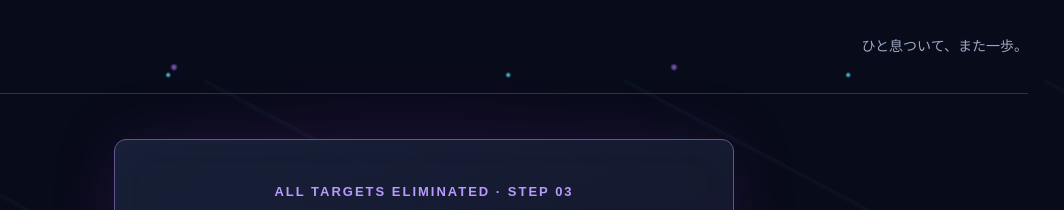
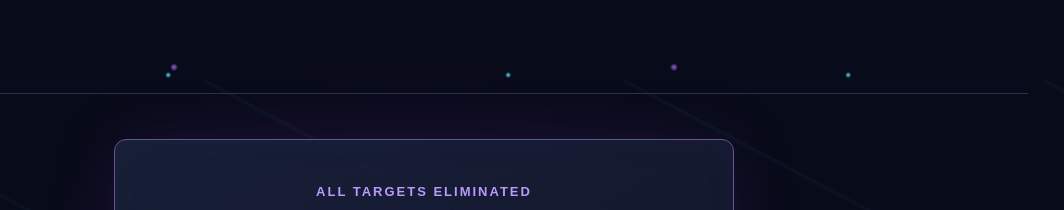
Before and after one commit to kossyei50410618-create/Metsu, a plain HTML site: page result.html in a window 1280 px wide. Shown: the top 210 px of the page, 216-1280 px from the left. Drawn offline with Linux system fonts and the light colour scheme.

Commit message:
結果ページのメッセージを更新し、不要なテキストを削除

```diff
--- a/result.html
+++ b/result.html
@@ -15,10 +15,9 @@
         <a class="brand" href="index.html" aria-label="Metsu ホーム">
             <img src="assets/metsu-logo.svg" alt="Metsu" width="176" height="72">
         </a>
-        <span class="quiet">ひと息ついて、また一歩。</span>
     </header>
     <main id="reset-overlay" class="result-card">
-        <p class="eyebrow">ALL TARGETS ELIMINATED · STEP 03</p>
+        <p class="eyebrow">ALL TARGETS ELIMINATED</p>
         <div class="victory-symbol" aria-hidden="true">✦<span>✓</span>✧</div>
         <span class="result-badge">MISSION COMPLETE</span>
         <h1 id="reset-msg">モヤモヤ、討伐完了！</h1>
```
